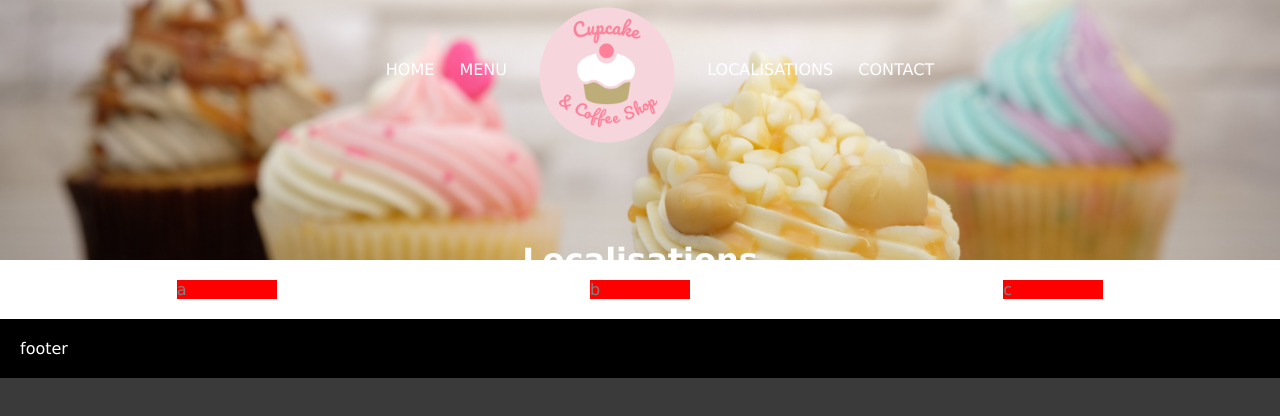
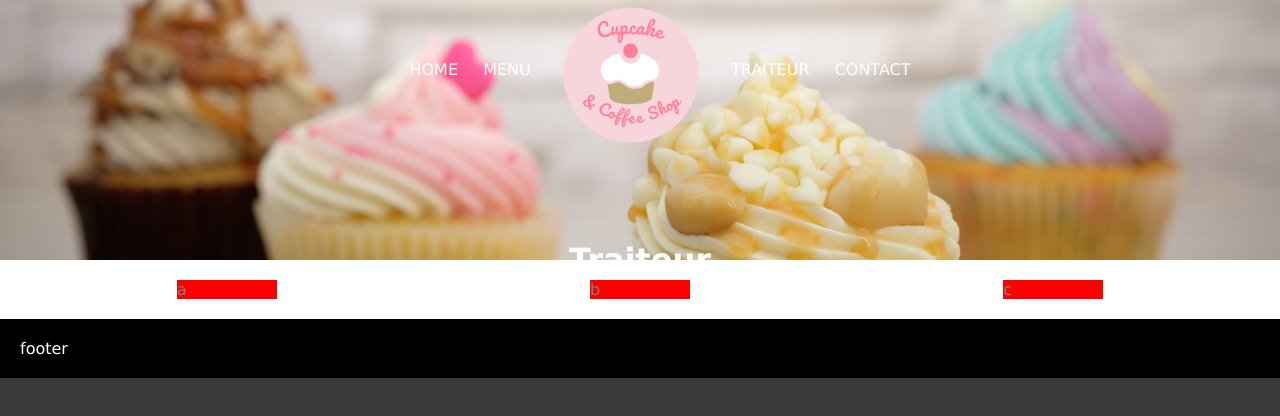
Before and after one commit to Wcline-art/Cupcake-Coffee-website, a plain HTML site: page traiteur.html in a window 1280 px wide. Drawn offline with Linux system fonts and the light colour scheme.

Commit message:
change localisations page to traiteur page in the website

```diff
--- a/localisations.html
+++ b/traiteur.html
@@ -17,11 +17,11 @@
             <a href="index.html">Cupcake & Coffee Shop logo</a>
           </li>
 
-          <li><a href="localisations.html">Localisations</a></li>
+          <li><a href="traiteur.html">Traiteur</a></li>
           <li><a href="contact.html">Contact</a></li>
         </ul>
       </nav>
-      <h1>Localisations</h1>
+      <h1>Traiteur</h1>
     </header>
     <section>
       <div>a</div>
```
Also changed, not shown: contact.html (+1 -1 lines), index.html (+1 -1 lines), menu.html (+1 -1 lines).
